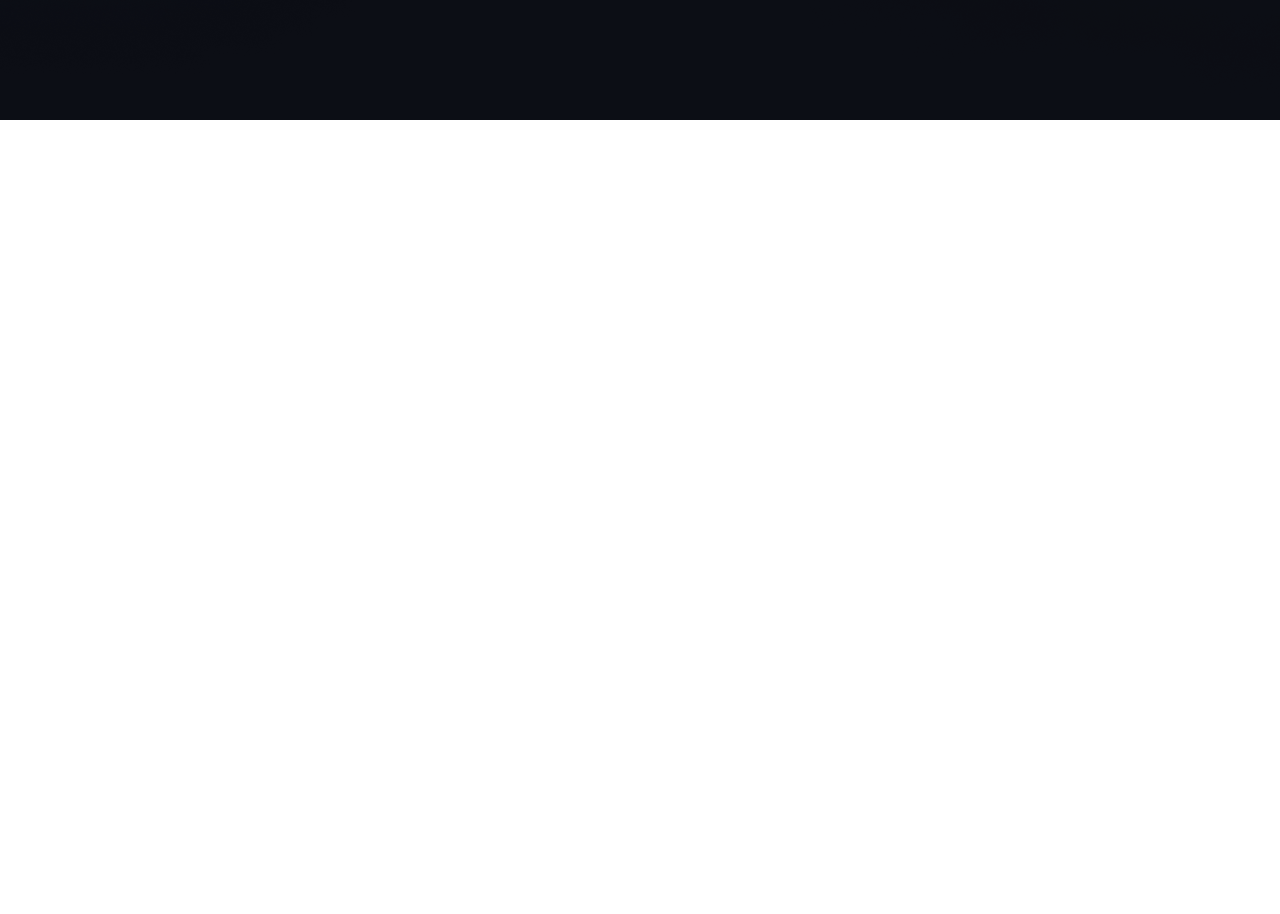
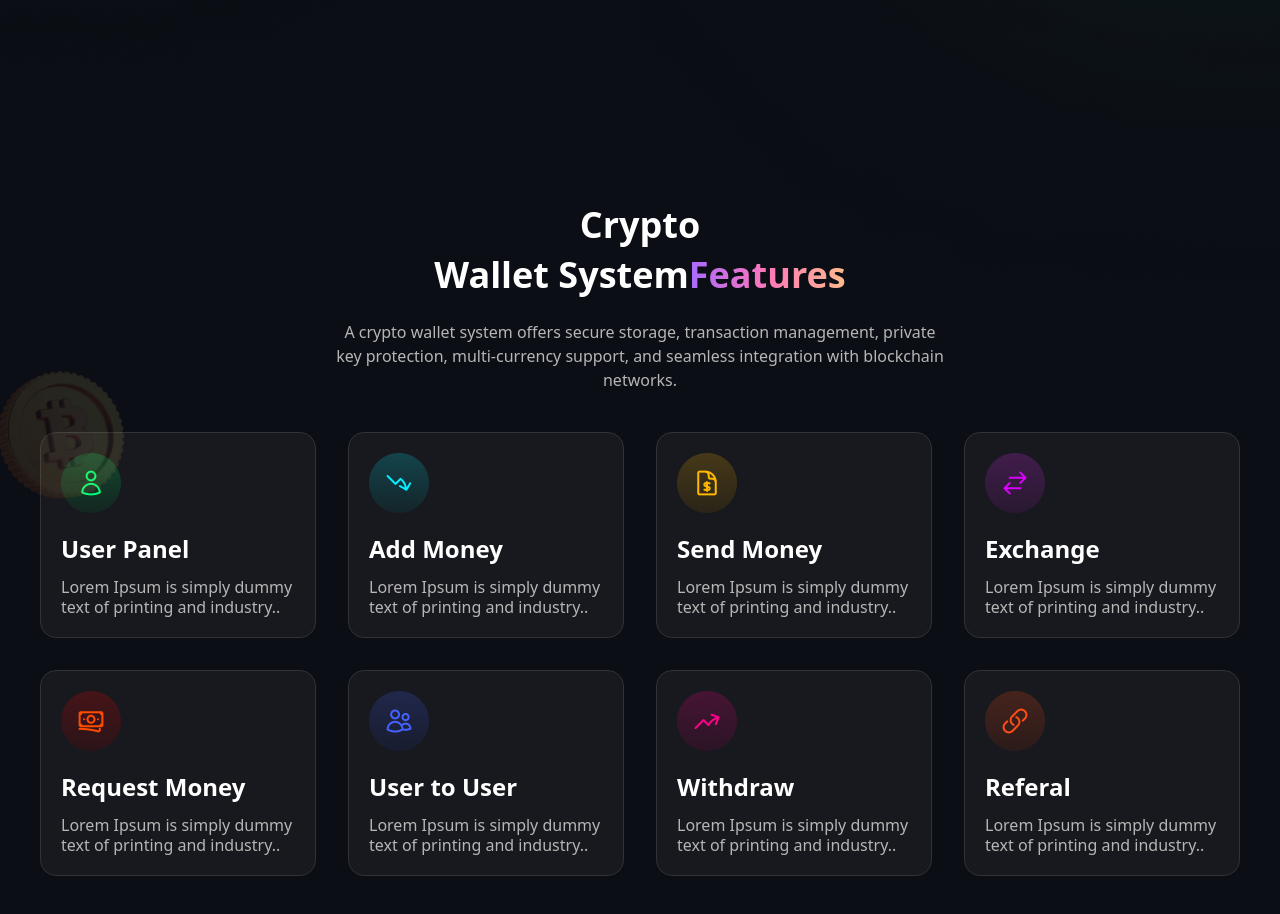
Before and after one commit to hrmrakib/crypto-coin, a React (Vite) app: page / in a window 1280 px wide. Shown: the part 680-1594 px from the top of the page. Before the commit the page ends 822 px from the top, so only its background shows below. Built offline with nearby package versions, Linux system fonts and the light colour scheme.

Commit message:
add feature section

```diff
--- /dev/null
+++ b/src/pages/home/Feature.jsx
@@ -0,0 +1,96 @@
+import React from "react";
+import Container from "../../container/Container";
+
+const Feature = () => {
+  return (
+    <section class='mt-10 lg:mt-0 relative'>
+      <Container>
+        <div class='py-20'>
+          <h1 class='text-white text-4xl font-bold text-center leading-[50px]'>
+            Crypto <br />
+            Wallet System
+            <span class='bg-gradient-to-r from-[#A869FF] via-[#FF77BA] to-[#FFBB8C] bg-clip-text text-transparent text-4xl font-bold'>
+              Features
+            </span>
+          </h1>
+
+          <p class='text-[#B6B6B6] text-center max-w-[620px] mx-auto mt-5'>
+            A crypto wallet system offers secure storage, transaction
+            management, private key protection, multi-currency support, and
+            seamless integration with blockchain networks.
+          </p>
+
+          <div class='grid grid-cols-1 md:grid-cols-2 lg:grid-cols-4 mx-auto gap-8 mt-10'>
+            <div class='max-w-[308px] mx-auto bg-[#18191E] border border-[#313136] rounded-2xl p-5'>
+              <img src='/assets/icons/user-panel.png' alt='user-panel' />
+              <h2 class='text-white text-2xl font-bold mt-5'>User Panel</h2>
+              <p class='text-[#B6B6B6] leading-[20px] mt-3'>
+                Lorem Ipsum is simply dummy text of printing and industry..
+              </p>
+            </div>
+            <div class='max-w-[308px] mx-auto bg-[#18191E] border border-[#313136] rounded-2xl p-5'>
+              <img src='/assets/icons/add-money.png' alt='add-money' />
+              <h2 class='text-white text-2xl font-bold mt-5'>Add Money</h2>
+              <p class='text-[#B6B6B6] leading-[20px] mt-3'>
+                Lorem Ipsum is simply dummy text of printing and industry..
+              </p>
+            </div>
+            <div class='max-w-[308px] mx-auto bg-[#18191E] border border-[#313136] rounded-2xl p-5'>
+              <img src='/assets/icons/send-money.png' alt='send-money' />
+              <h2 class='text-white text-2xl font-bold mt-5'>Send Money</h2>
+              <p class='text-[#B6B6B6] leading-[20px] mt-3'>
+                Lorem Ipsum is simply dummy text of printing and industry..
+              </p>
+            </div>
+            <div class='max-w-[308px] mx-auto bg-[#18191E] border border-[#313136] rounded-2xl p-5'>
+              <img src='/assets/icons/exchange.png' alt='exchange' />
+              <h2 class='text-white text-2xl font-bold mt-5'>Exchange</h2>
+              <p class='text-[#B6B6B6] leading-[20px] mt-3'>
+                Lorem Ipsum is simply dummy text of printing and industry..
+              </p>
+            </div>
+            <div class='max-w-[308px] mx-auto bg-[#18191E] border border-[#313136] rounded-2xl p-5'>
+              <img src='/assets/icons/req-money.png' alt='request-money' />
+              <h2 class='text-white text-2xl font-bold mt-5'>Request Money</h2>
+              <p class='text-[#B6B6B6] leading-[20px] mt-3'>
+                Lorem Ipsum is simply dummy text of printing and industry..
+              </p>
+            </div>
+            <div class='max-w-[308px] mx-auto bg-[#18191E] border border-[#313136] rounded-2xl p-5'>
+              <img src='/assets/icons/user-to-user.png' alt='user-to-user' />
+              <h2 class='text-white text-2xl font-bold mt-5'>User to User</h2>
+              <p class='text-[#B6B6B6] leading-[20px] mt-3'>
+                Lorem Ipsum is simply dummy text of printing and industry..
+              </p>
+            </div>
+            <div class='max-w-[308px] mx-auto bg-[#18191E] border border-[#313136] rounded-2xl p-5'>
+              <img src='/assets/icons/withdraw.png' alt='withdraw' />
+              <h2 class='text-white text-2xl font-bold mt-5'>Withdraw</h2>
+              <p class='text-[#B6B6B6] leading-[20px] mt-3'>
+                Lorem Ipsum is simply dummy text of printing and industry..
+              </p>
+            </div>
+            <div class='max-w-[308px] mx-auto bg-[#18191E] border border-[#313136] rounded-2xl p-5'>
+              <img src='/assets/icons/referal.png' alt='referal' />
+              <h2 class='text-white text-2xl font-bold mt-5'>Referal</h2>
+              <p class='text-[#B6B6B6] leading-[20px] mt-3'>
+                Lorem Ipsum is simply dummy text of printing and industry..
+              </p>
+            </div>
+          </div>
+        </div>
+      </Container>
+
+      {/*  bitcoin icon  */}
+      <div class='absolute top-[30%] left-0'>
+        <img
+          class='opacity-70 size-32'
+          src='/assets/images/bitcoin-2.png'
+          alt='bitcoin-2'
+        />
+      </div>
+    </section>
+  );
+};
+
+export default Feature;
--- a/src/pages/home/Home.jsx
+++ b/src/pages/home/Home.jsx
@@ -1,10 +1,18 @@
 import Hero from "../../components/navbar/Hero";
+import Feature from "./Feature";
 
 const Home = () => {
-  console.log("first");
   return (
-    <div>
+    <div className='relative'>
+      <img
+        class='absolute -top-[550px] right-0'
+        src='/assets/images/greer-blur.png'
+        alt=''
+      />
+
       <Hero />
+
+      <Feature />
     </div>
   );
 };
```
